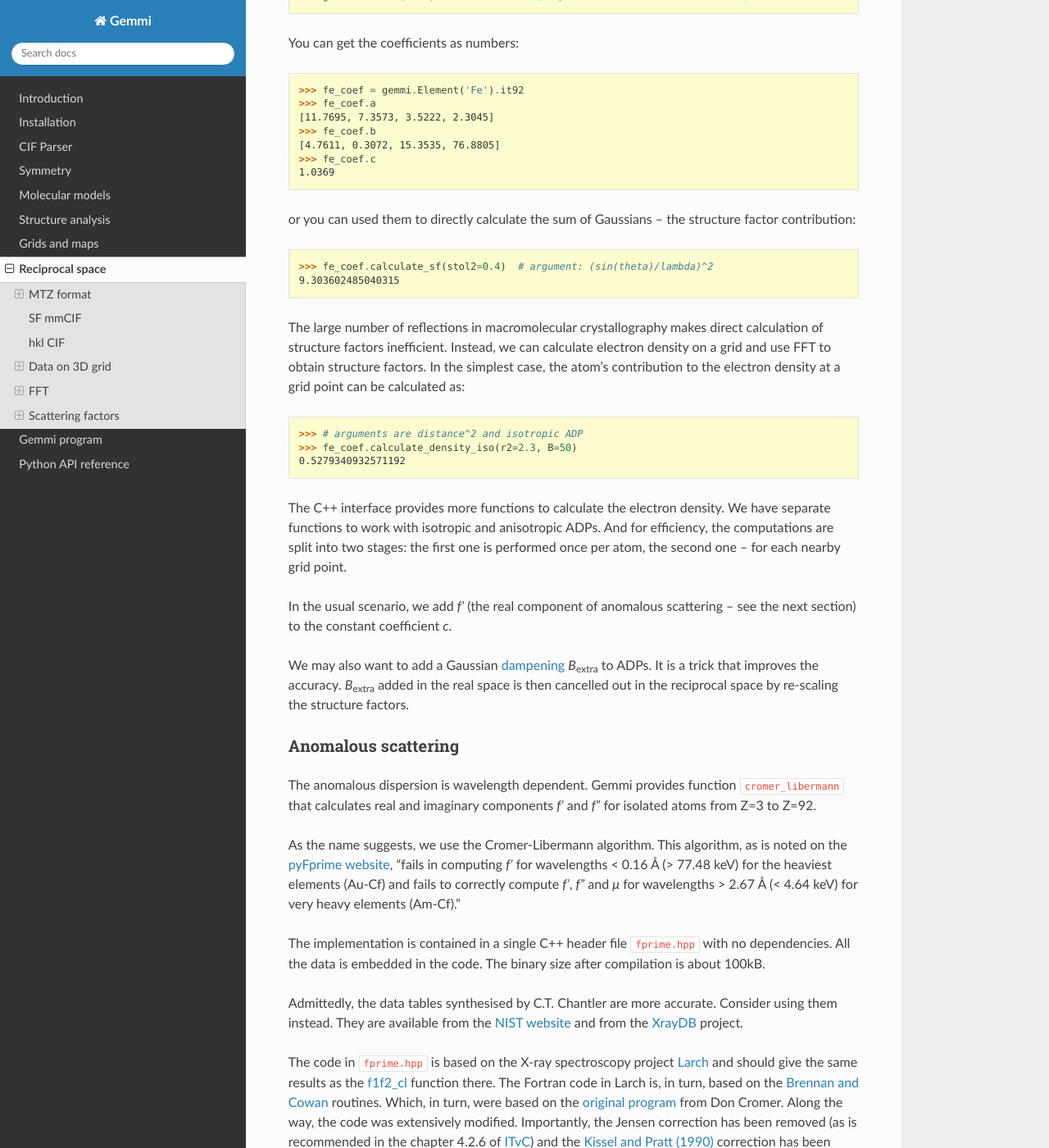
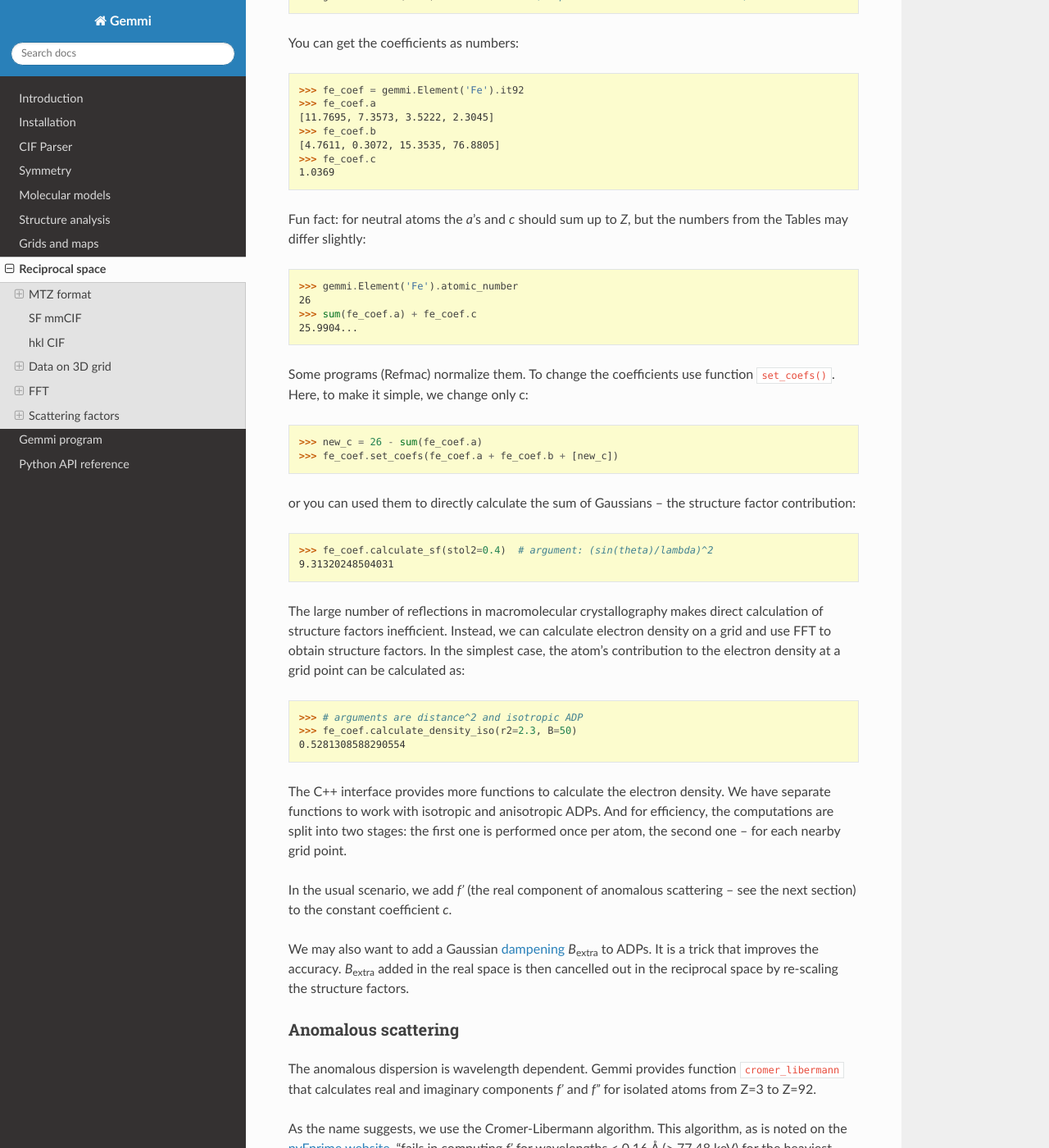
Before and after one commit to project-gemmi/gemmi, a Sphinx documentation site: the page built from docs/hkl.rst, in a window 1280 px wide and 1400 px high, scrolled down 23886 px. Shown: the whole window at 82% size. Built offline with Sphinx 7.4.7 and the Read the Docs theme 2.0.0, drawn with Linux system fonts in a browser that asks for light colours.

Commit message:
make form factor coefficients mutable

```diff
--- a/docs/hkl.rst
+++ b/docs/hkl.rst
@@ -1287,13 +1287,32 @@ You can get the coefficients as numbers:
   >>> fe_coef.c
   1.0369
 
+Fun fact: for neutral atoms the *a*'s and *c* should sum up to *Z*,
+but the numbers from the Tables may differ slightly:
+
+.. doctest::
+
+  >>> gemmi.Element('Fe').atomic_number
+  26
+  >>> sum(fe_coef.a) + fe_coef.c  # doctest: +ELLIPSIS
+  25.9904...
+
+Some programs (Refmac) normalize them.
+To change the coefficients use function ``set_coefs()``.
+Here, to make it simple, we change only c:
+
+.. doctest::
+
+  >>> new_c = 26 - sum(fe_coef.a)
+  >>> fe_coef.set_coefs(fe_coef.a + fe_coef.b + [new_c])
+
 or you can used them to directly calculate the sum of Gaussians --
 the structure factor contribution:
 
 .. doctest::
 
   >>> fe_coef.calculate_sf(stol2=0.4)  # argument: (sin(theta)/lambda)^2
-  9.303602485040315
+  9.31320248504031
 
 The large number of reflections in macromolecular crystallography makes direct
 calculation of structure factors inefficient. Instead, we can calculate electron
@@ -1305,7 +1324,7 @@ point can be calculated as:
 
   >>> # arguments are distance^2 and isotropic ADP
   >>> fe_coef.calculate_density_iso(r2=2.3, B=50)
-  0.5279340932571192
+  0.5281308588290554
 
 The C++ interface provides more functions to calculate the electron density.
 We have separate functions to work with isotropic and anisotropic ADPs.
```
Also changed, not shown: 4 other files.
